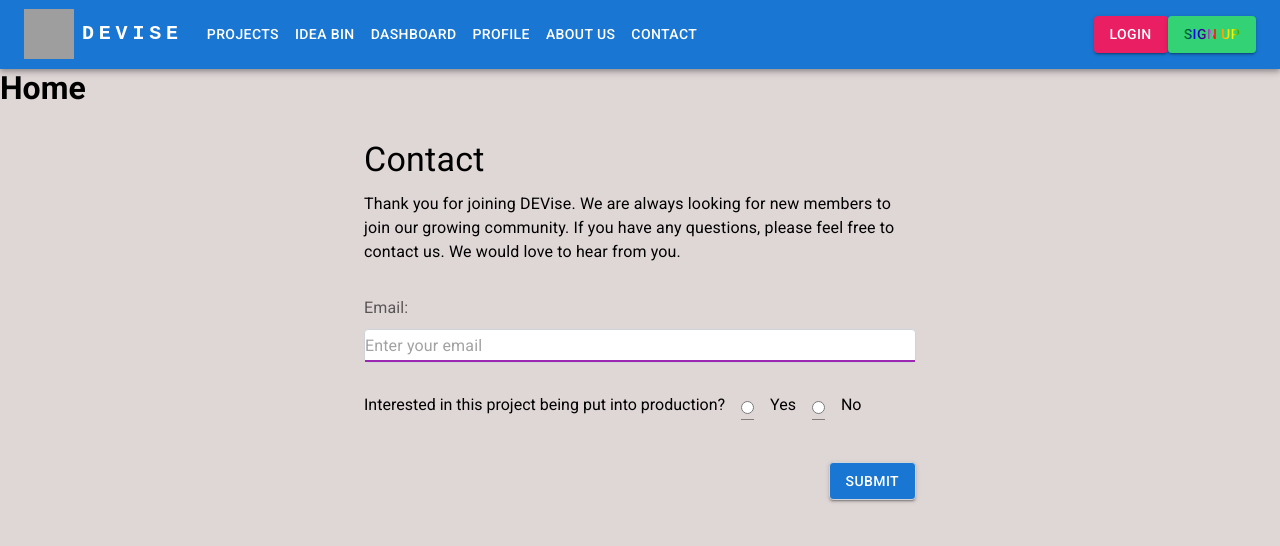
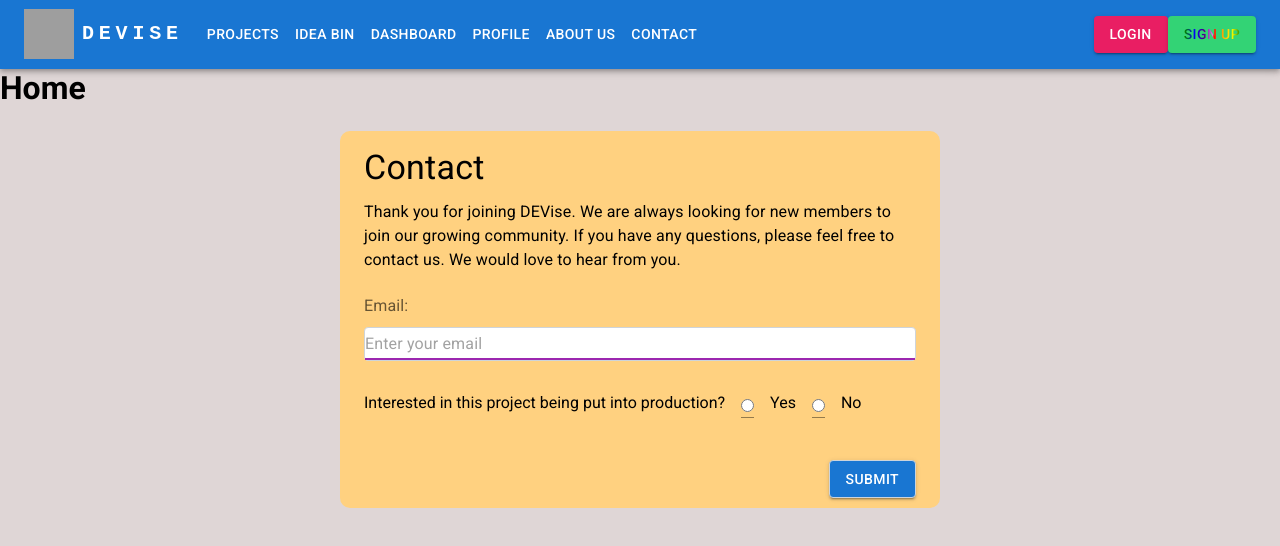
Before and after one commit to Brainybrian316/DEVise, a React (Create React App) app: page / in a window 1280 px wide. Shown: the top 546 px of the page. Built offline with nearby package versions, Linux system fonts and the light colour scheme; grey boxes are pictures that could not be loaded.

Commit message:
contact form styling

```diff
--- a/src/pages/Contact/index.js
+++ b/src/pages/Contact/index.js
@@ -6,8 +6,17 @@ export default function Contact() {
   return (
     <>
 
-      <Container maxWidth="sm">
-        <Box my={4}>
+      <Container maxWidth="sm"
+        sx={{
+          display: 'flex',
+          flexDirection: 'column',
+          bgcolor: '#ffd180',
+          borderRadius: '10px',
+          mx: 'auto',
+          mt: 3,
+        }}
+      >
+        <Box my={2}>
           <Typography variant="h4" component="h1" gutterBottom>
             Contact
           </Typography>
@@ -16,7 +25,7 @@ export default function Contact() {
           </Typography>
           </Box>
 
-          <Box my={4}>
+          <Box>
             <InputLabel htmlFor="email">Email:</InputLabel>
             <Input
               sx={{
@@ -36,6 +45,8 @@ export default function Contact() {
               required
             />
         </Box>
+
+
 
         <Box
           sx={{ display: { xs: 'flex', md: 'flex' } }}
@@ -79,12 +90,13 @@ export default function Contact() {
           </Typography>
         </Box>
 
-        <Box my={4}>
+        <Box>
           <Button
             sx={{
               border: '1px solid #ced4da',
               borderRadius: '4px',
               marginTop: '10px',
+              marginBottom: '10px',
               float: 'right',
             }}
             variant="contained"
```
